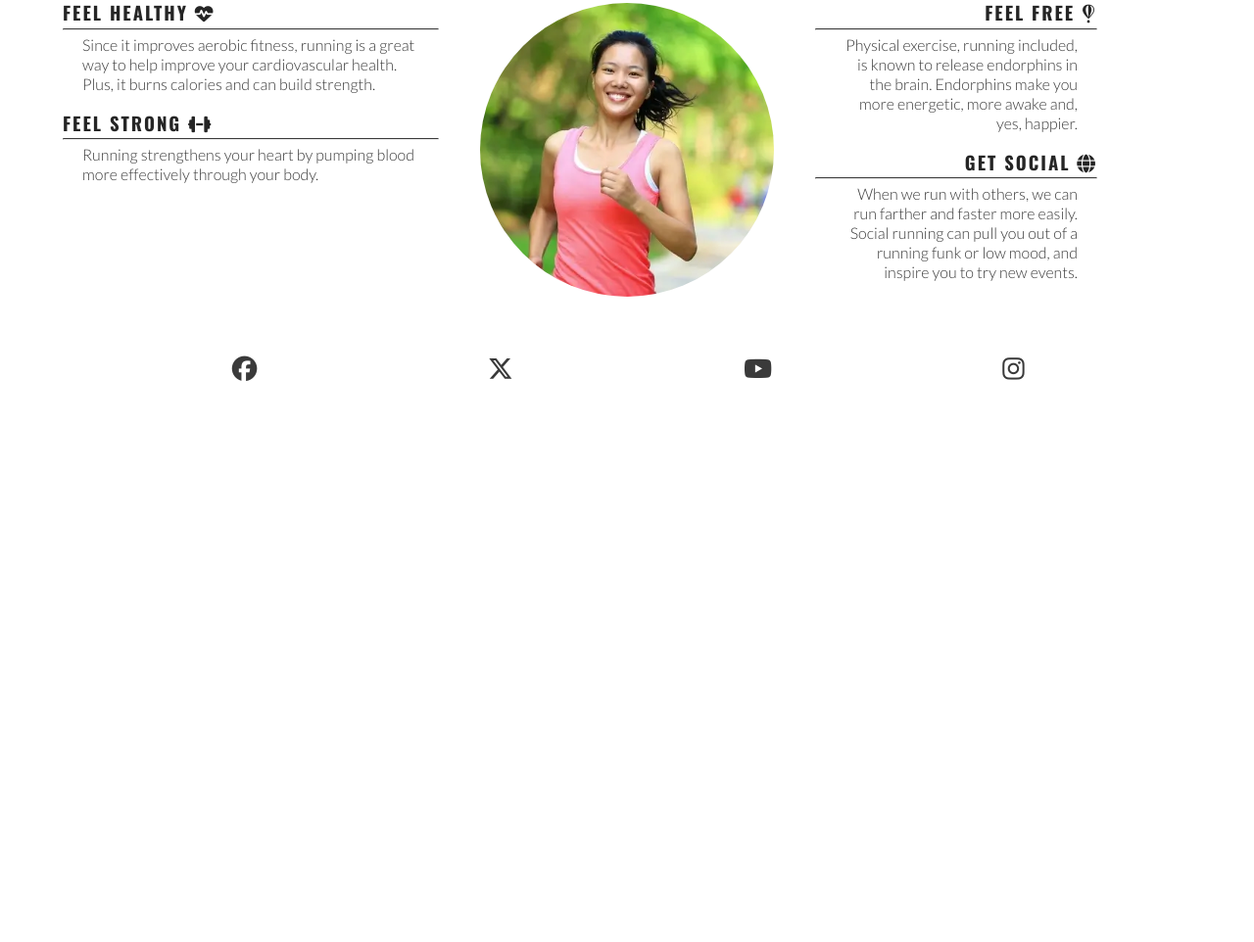
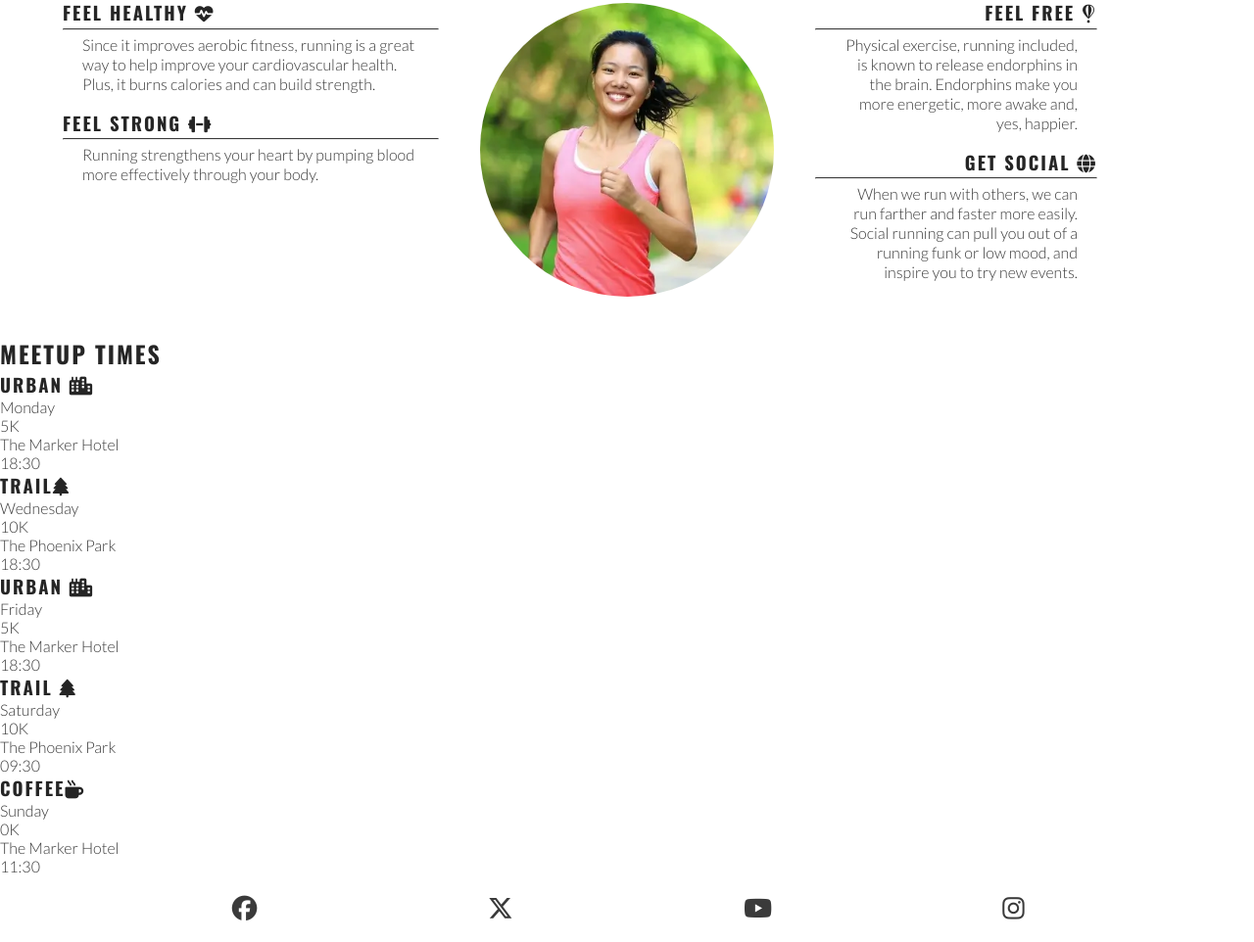
Before and after one commit to vcarpentier/love-running, a plain HTML site: page index.html in a window 1280 px wide. Shown: the part 782-1744 px from the top of the page at 98% size. Before the commit the page ends 1193 px from the top, so only its background shows below. Drawn offline with nearby package versions, Linux system fonts and the light colour scheme.

Commit message:
Meetup Times : Add content to HTML

```diff
--- a/index.html
+++ b/index.html
@@ -77,6 +77,47 @@
                 </div>
             </div>
         </section>
+        <!-- Meetup times section -->
+        <section id="meetups">
+            <h2>Meetup times</h2>
+            <div id="times">
+                <div>
+                    <h3>Urban <i class="fa-solid fa-city"></i></h3>
+                    <p>Monday</p>
+                    <p>5K</p>
+                    <p>The Marker Hotel</p>
+                    <p>18:30</p>
+                </div>
+                <div>
+                    <h3>Trail<i class="fa-solid fa-tree"></i></h3>
+                    <p>Wednesday</p>
+                    <p>10K</p>
+                    <p>The Phoenix Park</p>
+                    <p>18:30</p>
+                </div>
+                <div>
+                    <h3>Urban <i class="fa-solid fa-city"></i></h3>
+                    <p>Friday</p>
+                    <p>5K</p>
+                    <p>The Marker Hotel</p>
+                    <p>18:30</p>
+                </div>
+                <div>
+                    <h3>Trail <i class="fa-solid fa-tree"></i></h3>
+                    <p>Saturday</p>
+                    <p>10K</p>
+                    <p>The Phoenix Park</p>
+                    <p>09:30</p>
+                </div>
+                <div>
+                    <h3>Coffee<i class="fa-solid fa-mug-hot"></i></h3>
+                    <p>Sunday</p>
+                    <p>0K</p>
+                    <p>The Marker Hotel</p>
+                    <p>11:30</p>
+                </div>
+            </div>
+        </section>
     </main>
     <!-- Footer -->
     <footer>
```
